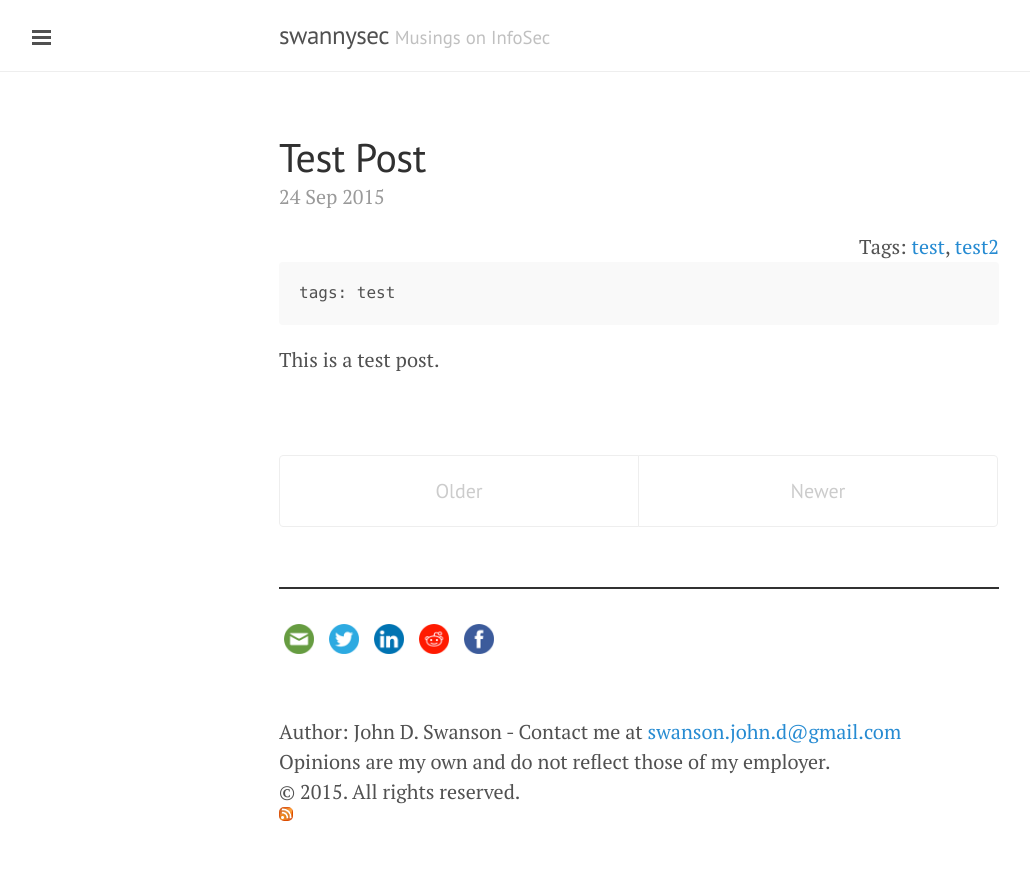
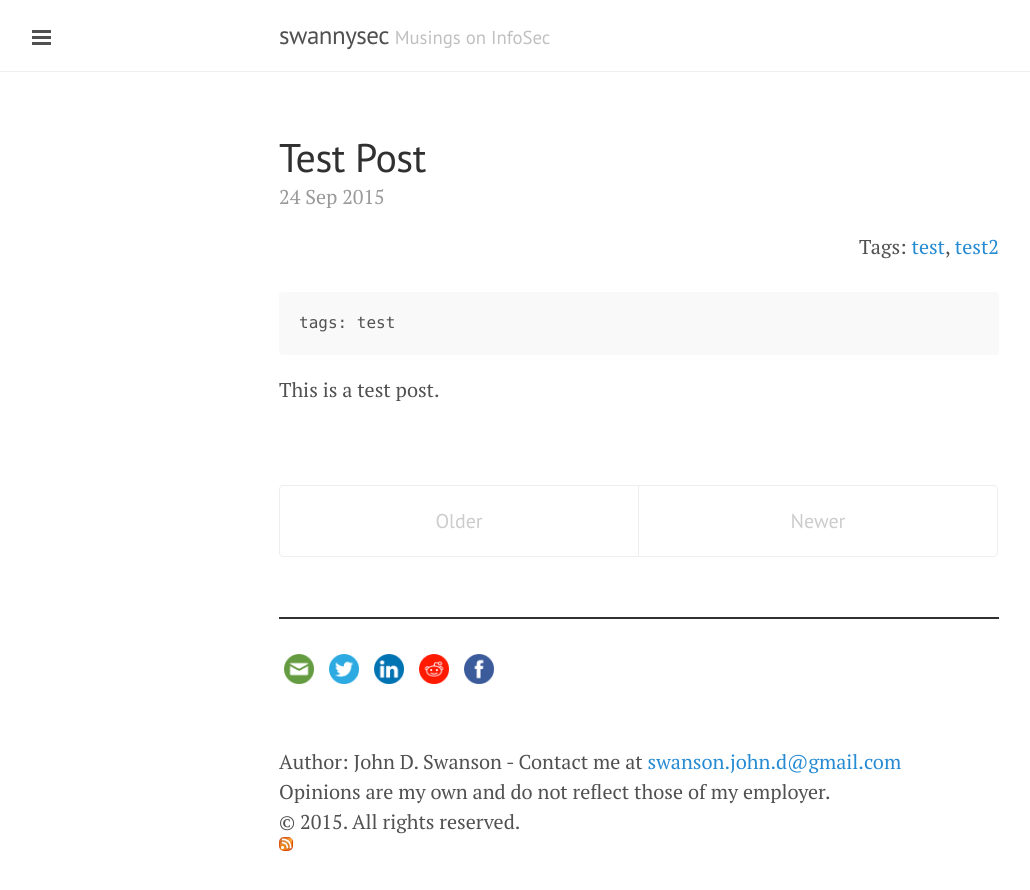
Before and after one commit to swannysec/swannysec.github.io, a Jekyll site: the page built from index.html, in a window 1280 px wide. Shown: the top 890 px of the page, without its empty margins (1-1031 px from the left). Built offline with Jekyll 4.4.1, drawn with Linux system fonts in a browser that asks for light colours; the list of posts is cut into pages by our own code; comment, search, counter and statistics services are not loaded.

Commit message:
Final tags fixes.

```diff
--- a/_includes/sidebar.html
+++ b/_includes/sidebar.html
@@ -17,7 +17,7 @@
   </div>
   <nav class="sidebar-nav">
     <a class="sidebar-nav-item{% if page.title == "Home" %} active{% endif %}" href="/">Home</a>
-    <a class="sidebar-nav-item{% if page.title == "Tags" %} active{% endif %}" href="/Tags">Tags</a>
+    <a class="sidebar-nav-item{% if page.title == "Tags" %} active{% endif %}" href="/tags">Tags</a>
 
     {% comment %}
       The code below dynamically generates a sidebar nav of pages with
--- a/index.html
+++ b/index.html
@@ -13,7 +13,7 @@ title: Home
     </h1>
 
     <span class="post-date">{{ post.date | date_to_string }}</span>
-    {% include post-tags.html %}
+    {% include post-tags.html %}<br>
     {{ post.content }}
   </div>
   {% endfor %}
```
